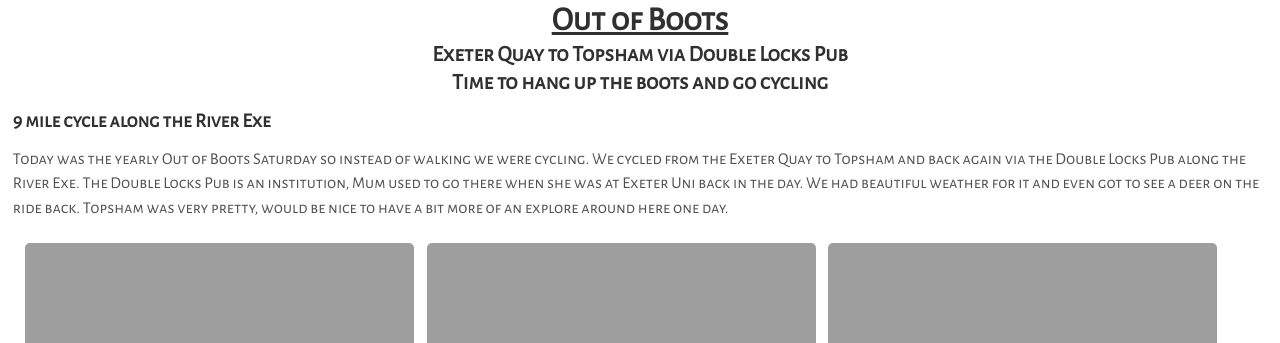
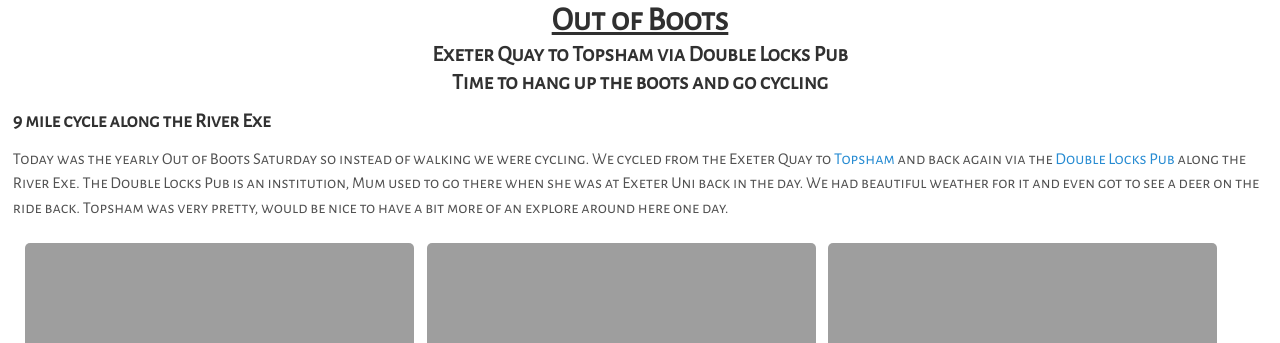
Before and after one commit to foopod/Travel-Website, a Jekyll site: the page built from _posts/2013-10-19-OutOfBoots.md, in a window 1280 px wide. Shown: the top 343 px of the page. Built offline with Jekyll 4.4.1, drawn with Linux system fonts in a browser that asks for light colours; part of the change alters nothing that is shown.

```diff
--- a/_posts/2013-10-19-OutOfBoots.md
+++ b/_posts/2013-10-19-OutOfBoots.md
@@ -14,7 +14,7 @@ titleImage: https://adventuresofthetravellingtwins.com/Photos/2013-10-19-OutOfBo
 <h4>9 mile cycle along the River Exe</h4>
 
 Today was the yearly Out of Boots Saturday so instead of walking we were cycling.
-We cycled from the Exeter Quay to Topsham and back again via the Double Locks Pub along the River Exe.
+We cycled from the Exeter Quay to <a target="_blank" href="https://www.visitsouthdevon.co.uk/explore-south-devon/topsham-p403063">Topsham</a> and back again via the <a target="_blank" href="http://www.doublelocks.com/">Double Locks Pub</a> along the River Exe.
 The Double Locks Pub is an institution, Mum used to go there when she was at Exeter Uni back in the day.
 We had beautiful weather for it and even got to see a deer on the ride back. Topsham was very pretty, would be nice to have a bit more of an explore around here one day.
 
```
